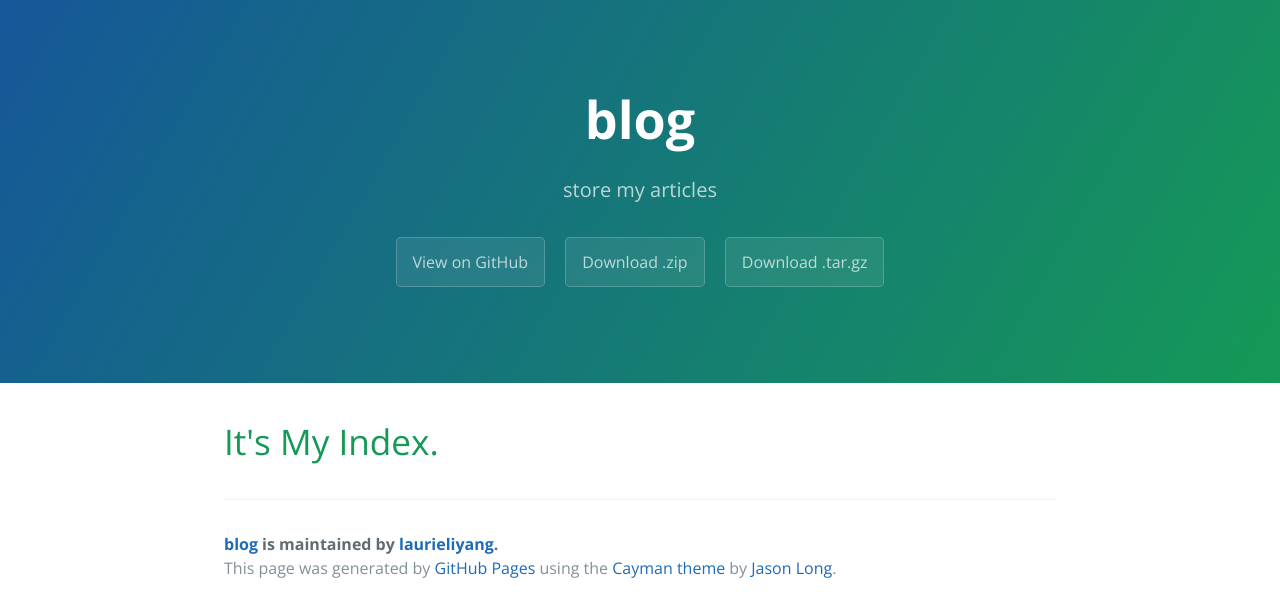
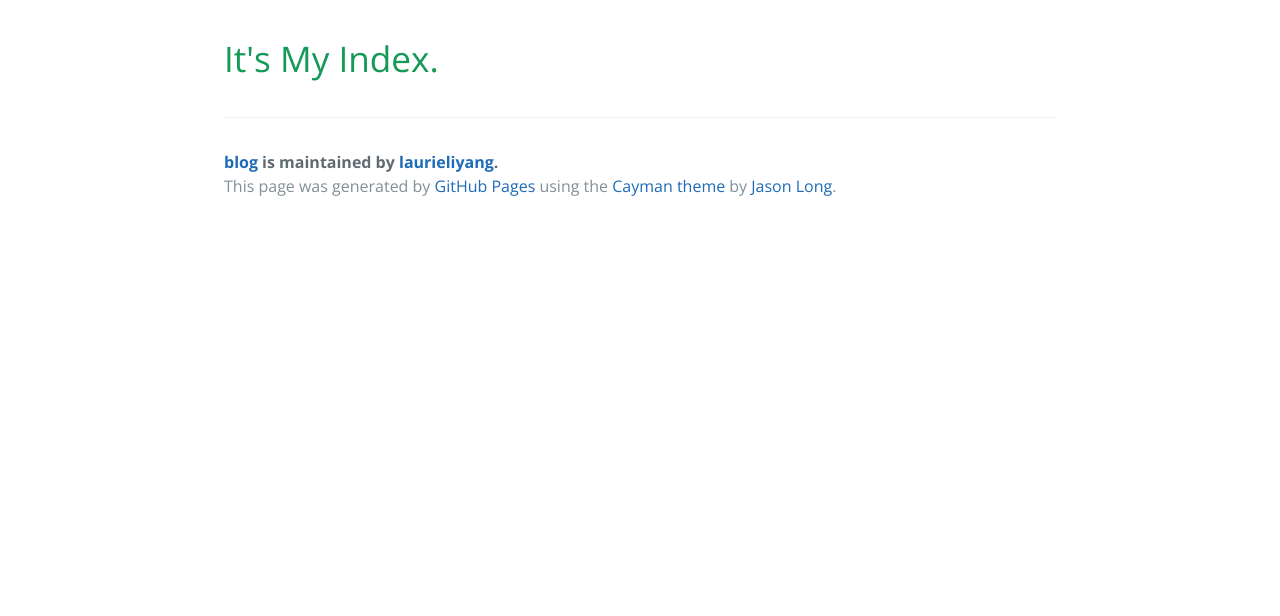
Before and after one commit to laurieliyang/blog, a plain HTML site: page index.html in a window 1280 px wide. Drawn offline with nearby package versions, Linux system fonts and the light colour scheme.

Commit message:
Update index.html

```diff
--- a/index.html
+++ b/index.html
@@ -10,14 +10,6 @@
     <link rel="stylesheet" type="text/css" href="stylesheets/github-light.css" media="screen">
   </head>
   <body>
-    <section class="page-header">
-      <h1 class="project-name">blog</h1>
-      <h2 class="project-tagline">store my articles</h2>
-      <a href="https://github.com/laurieliyang/blog" class="btn">View on GitHub</a>
-      <a href="https://github.com/laurieliyang/blog/zipball/master" class="btn">Download .zip</a>
-      <a href="https://github.com/laurieliyang/blog/tarball/master" class="btn">Download .tar.gz</a>
-    </section>
-
     <section class="main-content">
       <h1>
 <a id="its-my-index" class="anchor" href="#its-my-index" aria-hidden="true"><span aria-hidden="true" class="octicon octicon-link"></span></a>It's My Index.</h1>
```
